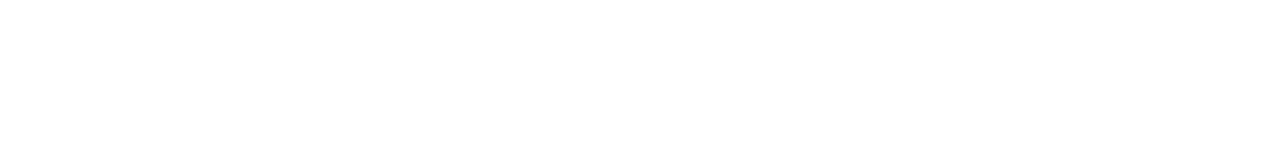
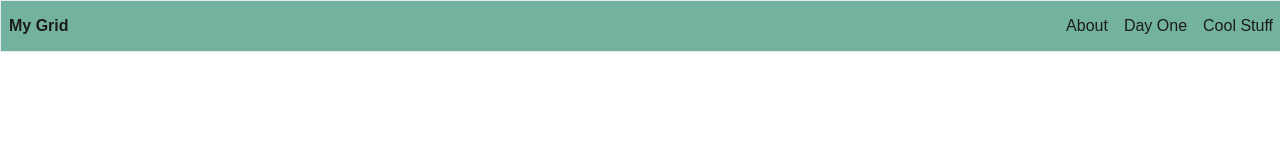
Before and after one commit to alextleach/02-box-model, a plain HTML site: page index.html in a window 1280 px wide. Drawn offline with Linux system fonts and the light colour scheme.

Commit message:
added top navigation

```diff
--- a/app.css
+++ b/app.css
@@ -0,0 +1,34 @@
+html, body {
+  margin: 0px;
+  padding: 0px;
+  border: 0px;
+}
+
+body {
+  margin: 0 0 2rem;
+  font-family: Raleway, sans-serif;
+  color: #1c1b1b;
+}
+
+.top-nav {
+  width: 100%;
+  background: rgba(62,150,124,.73);
+  border: solid 1px #e7ecf4;
+}
+
+.nav-list {
+  display: flex;
+  margin: 0;
+  padding: 0;
+  list-style: none;
+}
+
+.nav-list__item {
+  margin: 1rem 0.5rem;
+}
+
+.nav-list__item--brand {
+  flex: 1;
+
+  font-weight: bold;
+}
--- a/index.html
+++ b/index.html
@@ -6,6 +6,13 @@
   <link rel="stylesheet" href="app.css">
 </head>
 <body>
-
+  <nav class="top-nav">
+    <ul class="nav-list">
+      <li class="nav-list__item nav-list__item--brand">My Grid</li>
+      <li class="nav-list__item">About</li>
+      <li class="nav-list__item">Day One</li>
+      <li class="nav-list__item">Cool Stuff</li>
+    </ul>
+  </nav>
 </body>
 </html>
```
